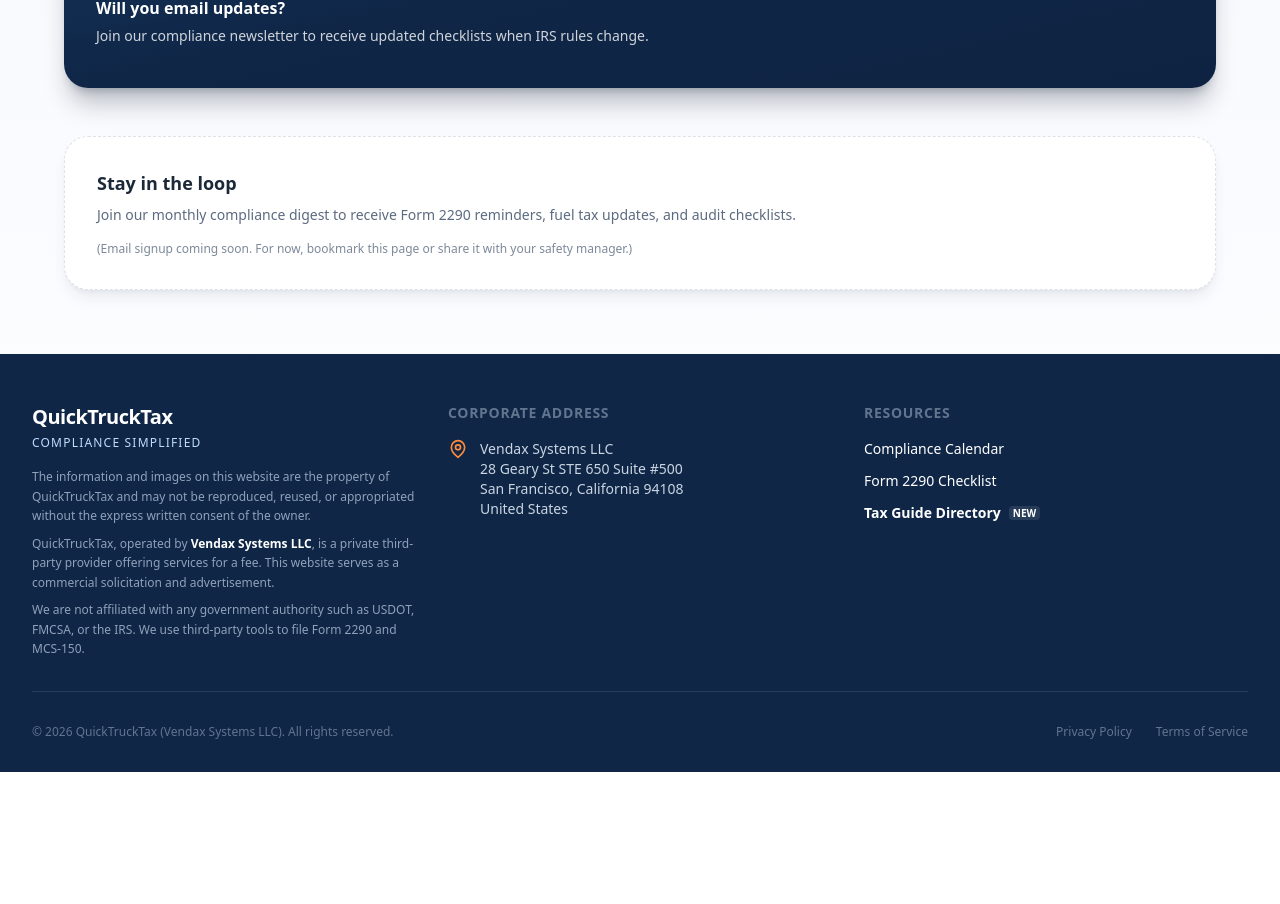
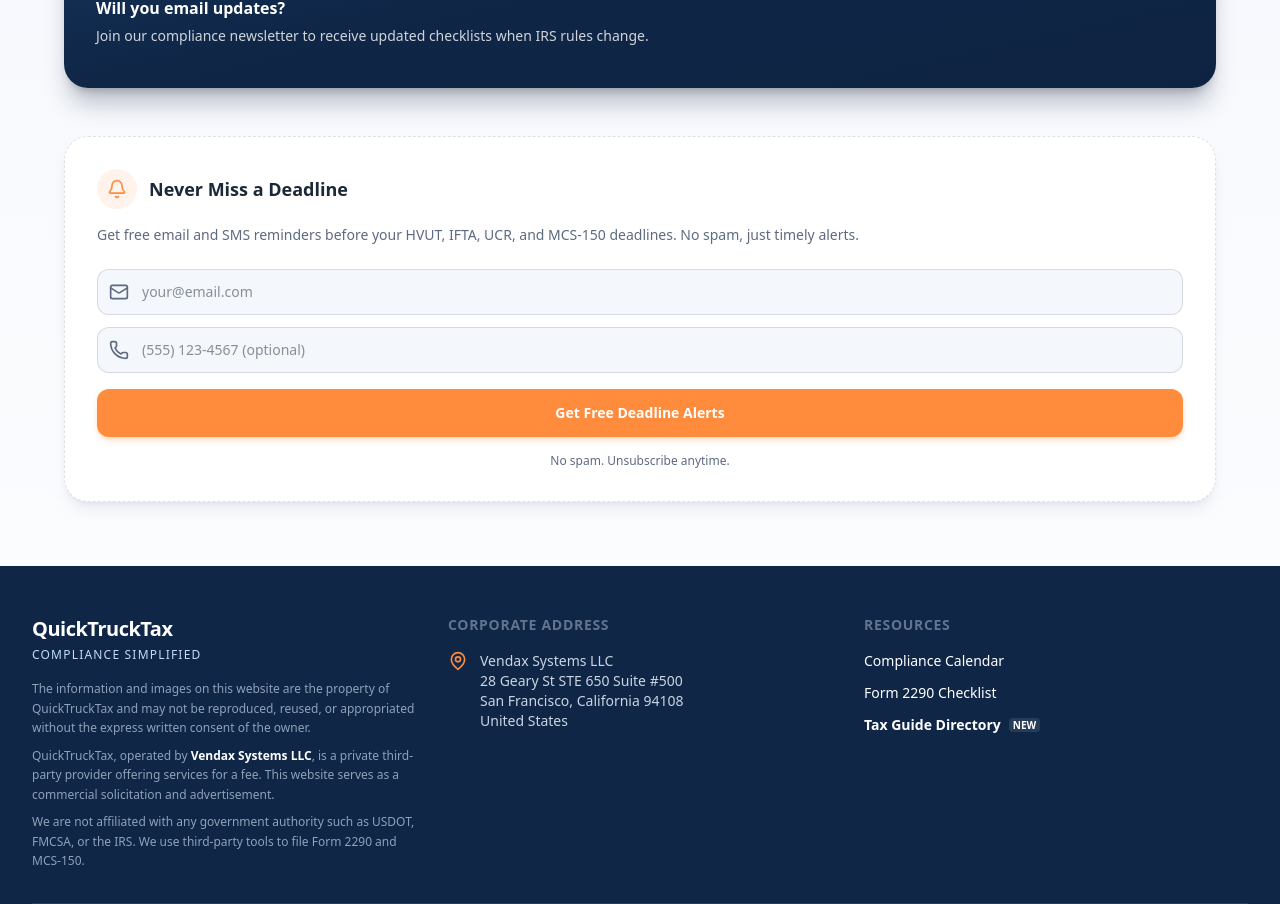
Before and after one commit to rootlocus22/trucktax-app, a Next.js app: page /insights/form-2290-checklist-download in a window 1280 px wide. Shown: the part 2690-3594 px from the top of the page. Before the commit the page ends 3462 px from the top, so only its background shows below. Built offline with nearby package versions, Linux system fonts and the light colour scheme; no server answers.

Commit message:
fix quick issues

```diff
--- a/app/blog/[slug]/page.js
+++ b/app/blog/[slug]/page.js
@@ -2,6 +2,7 @@ import Link from 'next/link';
 import Image from 'next/image';
 import { notFound } from 'next/navigation';
 import { blogPosts } from '../blogData';
+import StickyFileCTA from '@/app/components/StickyFileCTA';
 
 export async function generateStaticParams() {
   return blogPosts.map((post) => ({
@@ -273,6 +274,9 @@ export default async function BlogPost({ params }) {
             </section>
           )}
         </main>
+
+        {/* Sticky CTA - appears on scroll */}
+        <StickyFileCTA />
       </article>
     </>
   );
--- /dev/null
+++ b/app/components/ComplianceAlertSignup.js
@@ -0,0 +1,131 @@
+'use client';
+
+import { useState } from 'react';
+import { db } from '@/lib/firebase';
+import { collection, addDoc, serverTimestamp } from 'firebase/firestore';
+import { Bell, CheckCircle, AlertTriangle, Mail, Phone } from 'lucide-react';
+
+/**
+ * ComplianceAlertSignup - Email/SMS signup for compliance deadline reminders.
+ * Captures leads into Firestore `compliance_alerts` collection.
+ *
+ * Based on Clarity insights showing extended dwell time on compliance calendar page.
+ */
+export default function ComplianceAlertSignup() {
+    const [formData, setFormData] = useState({
+        email: '',
+        phone: ''
+    });
+    const [status, setStatus] = useState('idle'); // idle, submitting, success, error
+    const [errorMsg, setErrorMsg] = useState('');
+
+    const handleChange = (e) => {
+        const { name, value } = e.target;
+        setFormData(prev => ({ ...prev, [name]: value }));
+    };
+
+    const handleSubmit = async (e) => {
+        e.preventDefault();
+
+        if (!formData.email) {
+            setStatus('error');
+            setErrorMsg('Please enter your email address');
+            return;
+        }
+
+        setStatus('submitting');
+        setErrorMsg('');
+
+        try {
+            await addDoc(collection(db, 'compliance_alerts'), {
+                email: formData.email,
+                phone: formData.phone || null,
+                submittedAt: serverTimestamp(),
+                source: 'compliance_calendar_signup',
+                alertTypes: ['hvut', 'ifta', 'ucr', 'mcs150']
+            });
+            setStatus('success');
+        } catch (error) {
+            console.error('Error submitting signup:', error);
+            setStatus('error');
+            setErrorMsg('Something went wrong. Please try again.');
+        }
+    };
+
+    if (status === 'success') {
+        return (
+            <aside className="rounded-3xl bg-gradient-to-br from-green-50 to-emerald-50 border border-green-200 p-6 sm:p-8 text-center">
+                <div className="w-16 h-16 bg-green-100 rounded-full flex items-center justify-center mx-auto mb-4">
+                    <CheckCircle className="w-8 h-8 text-green-600" />
+                </div>
+                <h2 className="text-xl font-bold text-green-800 mb-2">You're all set!</h2>
+                <p className="text-green-700 text-sm">
+                    We'll send you deadline reminders for Form 2290, IFTA, UCR, and MCS-150 updates.
+                </p>
+            </aside>
+        );
+    }
+
+    return (
+        <aside className="rounded-3xl border border-dashed border-[var(--color-border)] bg-[var(--color-card)] p-6 shadow-lg shadow-[rgba(15,38,71,0.08)] sm:p-8">
+            <div className="flex items-center gap-3 mb-4">
+                <div className="w-10 h-10 rounded-full bg-[var(--color-orange)]/10 flex items-center justify-center">
+                    <Bell className="w-5 h-5 text-[var(--color-orange)]" />
+                </div>
+                <h2 className="text-lg font-semibold text-[var(--color-text)]">Never Miss a Deadline</h2>
+            </div>
+
+            <p className="text-sm text-[var(--color-muted)] mb-6">
+                Get free email and SMS reminders before your HVUT, IFTA, UCR, and MCS-150 deadlines. No spam, just timely alerts.
+            </p>
+
+            <form onSubmit={handleSubmit} className="space-y-4">
+                <div className="space-y-3">
+                    <div className="relative">
+                        <Mail className="absolute left-3 top-1/2 -translate-y-1/2 w-5 h-5 text-[var(--color-muted)]" />
+                        <input
+                            type="email"
+                            name="email"
+                            value={formData.email}
+                            onChange={handleChange}
+                            placeholder="your@email.com"
+                            required
+                            className="w-full pl-11 pr-4 py-3 bg-[var(--color-page)] border border-[var(--color-border)] rounded-xl focus:ring-2 focus:ring-[var(--color-sky)] focus:border-[var(--color-sky)] outline-none transition text-sm"
+                        />
+                    </div>
+
+                    <div className="relative">
+                        <Phone className="absolute left-3 top-1/2 -translate-y-1/2 w-5 h-5 text-[var(--color-muted)]" />
+                        <input
+                            type="tel"
+                            name="phone"
+                            value={formData.phone}
+                            onChange={handleChange}
+                            placeholder="(555) 123-4567 (optional)"
+                            className="w-full pl-11 pr-4 py-3 bg-[var(--color-page)] border border-[var(--color-border)] rounded-xl focus:ring-2 focus:ring-[var(--color-sky)] focus:border-[var(--color-sky)] outline-none transition text-sm"
+                        />
+                    </div>
+                </div>
+
+                {status === 'error' && (
+                    <div className="bg-red-50 text-red-600 p-3 rounded-xl flex items-center gap-2 text-sm">
+                        <AlertTriangle className="w-4 h-4 shrink-0" />
+                        {errorMsg}
+                    </div>
+                )}
+
+                <button
+                    type="submit"
+                    disabled={status === 'submitting'}
+                    className="w-full bg-[var(--color-orange)] hover:bg-[#ff7a20] text-white font-bold py-3 px-6 rounded-xl transition shadow-md shadow-orange-500/20 disabled:opacity-70 disabled:cursor-not-allowed min-h-[48px] text-sm"
+                >
+                    {status === 'submitting' ? 'Signing up...' : 'Get Free Deadline Alerts'}
+                </button>
+
+                <p className="text-xs text-center text-[var(--color-muted)]">
+                    No spam. Unsubscribe anytime.
+                </p>
+            </form>
+        </aside>
+    );
+}
--- /dev/null
+++ b/app/components/StickyFileCTA.js
@@ -0,0 +1,69 @@
+'use client';
+
+import { useState, useEffect } from 'react';
+import Link from 'next/link';
+import { ArrowRight, FileText } from 'lucide-react';
+
+/**
+ * StickyFileCTA - A floating bottom bar CTA that appears on scroll.
+ * Designed to capture high-intent users reading blog content.
+ *
+ * Based on Clarity insights showing users looking for "File Now" action on content pages.
+ */
+export default function StickyFileCTA({
+    href = '/early-access',
+    ctaText = 'Get Early Access',
+    subtitle = 'Join 2,000+ truckers on the waitlist'
+}) {
+    const [isVisible, setIsVisible] = useState(false);
+
+    useEffect(() => {
+        const handleScroll = () => {
+            // Show after scrolling 400px (past hero section)
+            const shouldShow = window.scrollY > 400;
+            setIsVisible(shouldShow);
+        };
+
+        // Check initial position
+        handleScroll();
+
+        window.addEventListener('scroll', handleScroll, { passive: true });
+        return () => window.removeEventListener('scroll', handleScroll);
+    }, []);
+
+    return (
+        <div
+            className={`fixed bottom-0 left-0 right-0 z-50 transition-all duration-300 ${isVisible
+                    ? 'translate-y-0 opacity-100'
+                    : 'translate-y-full opacity-0 pointer-events-none'
+                }`}
+        >
+            {/* Gradient background with blur */}
+            <div className="bg-gradient-to-r from-[var(--color-midnight)] via-[var(--color-navy)] to-[var(--color-navy-soft)] border-t border-white/10 backdrop-blur-sm shadow-2xl">
+                <div className="mx-auto max-w-6xl px-4 py-3 sm:py-4">
+                    <div className="flex flex-col sm:flex-row items-center justify-between gap-3">
+                        {/* Left: Icon + Text */}
+                        <div className="flex items-center gap-3 text-white">
+                            <div className="hidden sm:flex w-10 h-10 rounded-full bg-[var(--color-orange)]/20 items-center justify-center">
+                                <FileText className="w-5 h-5 text-[var(--color-orange)]" />
+                            </div>
+                            <div className="text-center sm:text-left">
+                                <p className="font-semibold text-sm sm:text-base">Ready to file your Form 2290?</p>
+                                <p className="text-xs sm:text-sm text-white/70">{subtitle}</p>
+                            </div>
+                        </div>
+
+                        {/* Right: CTA Button */}
+                        <Link
+                            href={href}
+                            className="w-full sm:w-auto inline-flex items-center justify-center gap-2 bg-[var(--color-orange)] hover:bg-[#ff7a20] text-white font-bold px-6 py-3 sm:py-3 rounded-xl transition-all shadow-lg shadow-orange-500/30 active:scale-[0.98] min-h-[48px] text-sm sm:text-base group"
+                        >
+                            {ctaText}
+                            <ArrowRight className="w-4 h-4 group-hover:translate-x-0.5 transition-transform" />
+                        </Link>
+                    </div>
+                </div>
+            </div>
+        </div>
+    );
+}
--- a/app/insights/[slug]/page.js
+++ b/app/insights/[slug]/page.js
@@ -1,6 +1,7 @@
 import Image from "next/image";
 import { notFound } from "next/navigation";
 import { complianceGuides } from "@/lib/guides";
+import ComplianceAlertSignup from "@/app/components/ComplianceAlertSignup";
 
 function getGuide(slug) {
   return complianceGuides.find((guide) => guide.slug === slug);
@@ -143,15 +144,8 @@ export default async function GuidePage({ params }) {
         ) : null}
       </section>
 
-      <aside className="rounded-3xl border border-dashed border-[var(--color-border)] bg-[var(--color-card)] p-6 text-sm text-[var(--color-muted)] shadow-lg shadow-[rgba(15,38,71,0.08)] sm:p-8">
-        <h2 className="text-lg font-semibold text-[var(--color-text)]">Stay in the loop</h2>
-        <p className="mt-2">
-          Join our monthly compliance digest to receive Form 2290 reminders, fuel tax updates, and audit checklists.
-        </p>
-        <p className="mt-4 text-xs text-[var(--color-muted)]/80">
-          (Email signup coming soon. For now, bookmark this page or share it with your safety manager.)
-        </p>
-      </aside>
+      {/* Email Signup for Compliance Alerts */}
+      <ComplianceAlertSignup />
     </article>
   );
 }
```
Also changed, not shown: 1 other file (tests, documents, lock files or other folders).
